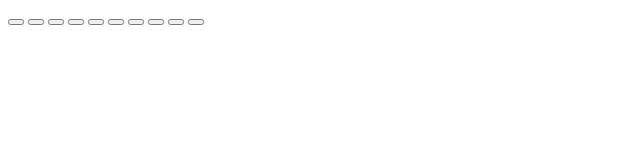
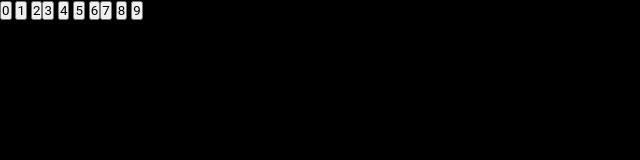
Before and after one commit to EmpyreanBreaker/calculator, a plain HTML site: page index.html in a window 1280 px wide. Shown: the whole page, without its empty margins (0-640 px from the left). Drawn offline with Linux system fonts and the light colour scheme.

Commit message:
feat: add flex to body - Change background color to black - Add numbers to buttons

```diff
--- a/index.html
+++ b/index.html
@@ -5,6 +5,7 @@
     <meta charset="UTF-8">
     <meta name="viewport" content="width=device-width, initial-scale=1.0">
     <script src="script.js" defer></script>
+    <link rel="stylesheet" href="style.css">
     <title>Calculator</title>
 </head>
 
@@ -13,16 +14,14 @@
         <div class="calculator__inner">
             <div class="calculator__screen"></div>
             <div class="calculator__keypad">
-                <button class="calculator__input"></button>
-                <button class="calculator__input"></button>
-                <button class="calculator__input"></button>
-                <button class="calculator__input"></button>
-                <button class="calculator__input"></button>
-                <button class="calculator__input"></button>
-                <button class="calculator__input"></button>
-                <button class="calculator__input"></button>
-                <button class="calculator__input"></button>
-                <button class="calculator__input"></button>
+                <button class="calculator__input">0</button>
+                <button class="calculator__input">1</button>
+                <button class="calculator__input">2</button><button class="calculator__input">3</button>
+                <button class="calculator__input">4</button>
+                <button class="calculator__input">5</button>
+                <button class="calculator__input">6</button><button class="calculator__input">7</button>
+                <button class="calculator__input">8</button>
+                <button class="calculator__input">9</button>
             </div>
         </div>
     </div>
--- a/style.css
+++ b/style.css
@@ -0,0 +1,11 @@
+* {
+    font-family: 'Roboto', 'Times New Roman', Times, serif;
+    margin: 0;
+    padding: 0;
+    box-sizing: border-box;
+}
+
+body {
+    display: flex;
+    background-color: black;
+}
```
